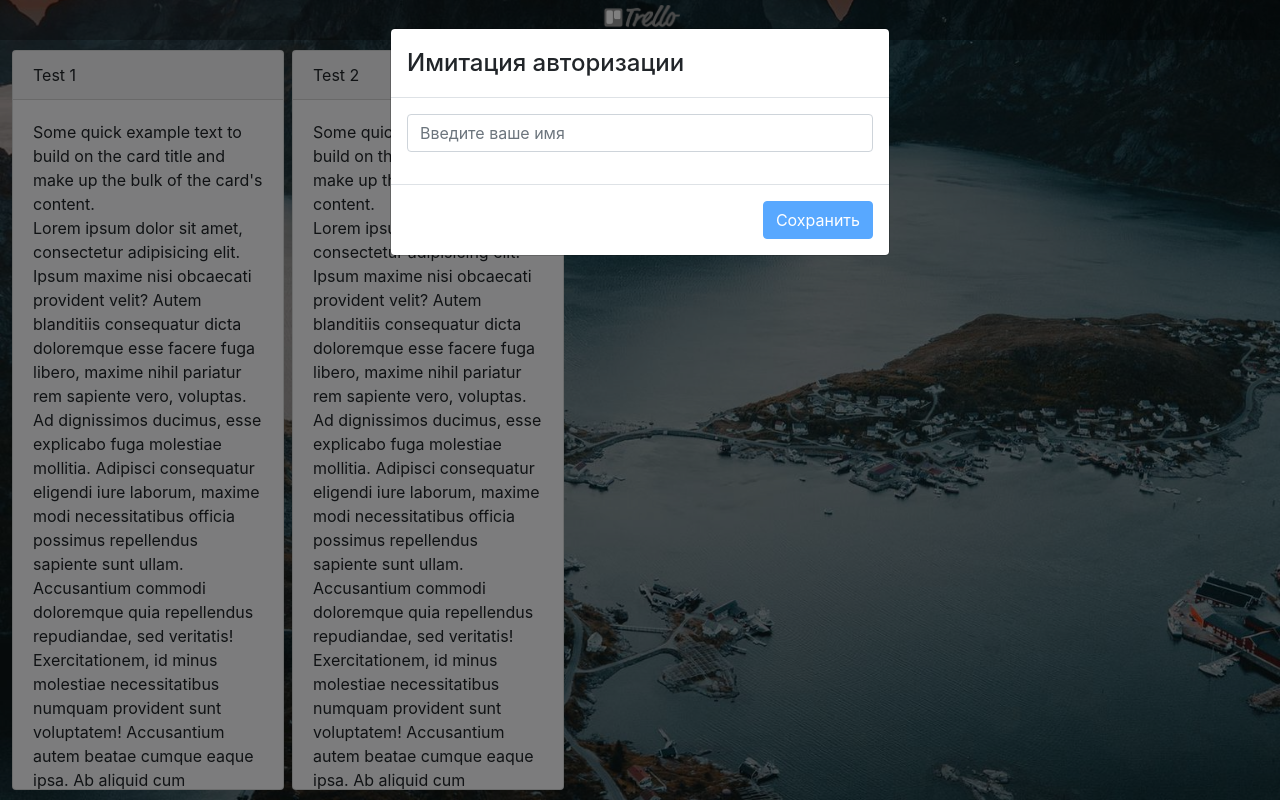
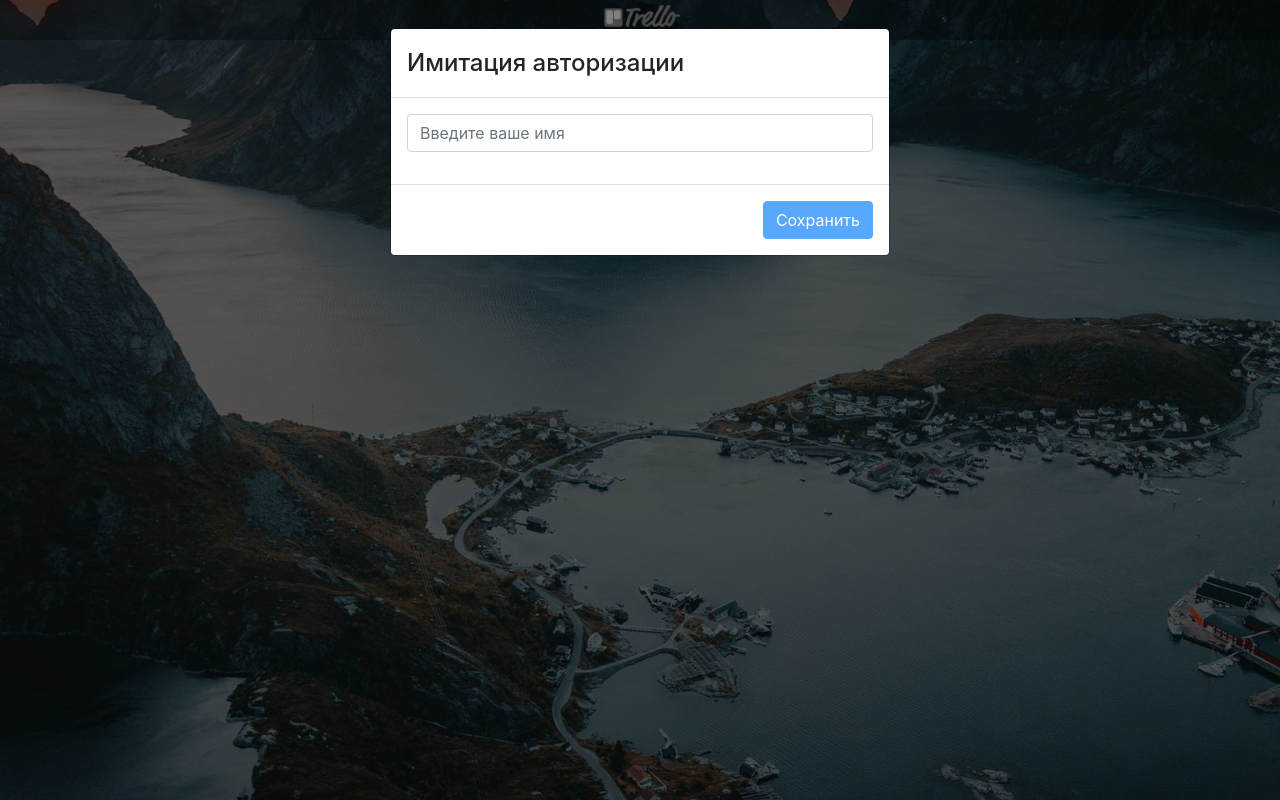
Before and after one commit to AlexandrTokarev/testapp_purrweb, a React (Create React App) app: page / in a window 1280 px wide. Built offline with nearby package versions, Linux system fonts and the light colour scheme.

Commit message:
Рефактор

```diff
--- a/src/App.tsx
+++ b/src/App.tsx
@@ -1,4 +1,4 @@
-import React from 'react';
+import React, {useState} from 'react';
 import { useSelector } from 'react-redux';
 import Header from './components/Header/Header';
 import Register from './components/Register/Register';
@@ -9,11 +9,13 @@ import { IUserState } from './redux/reducers/user';
 function App() {
 	const user: IUserState = useSelector<IAppState, IUserState>(state => state.user);
 
+	const [showRegister, setShowRegister] = useState<boolean>(!user.name);
+
 	return (
 		<div className='app'>
 			<Header />
-			<Register show={!user.name}/>
-			<Board/>
+			<Register show={showRegister} close={() => setShowRegister(false)}/>
+			{!!user.name && <Board/>}
 		</div>
 	);
 }
--- a/src/components/AddColumn/AddColumn.tsx
+++ b/src/components/AddColumn/AddColumn.tsx
@@ -1,9 +1,8 @@
-import React, {useEffect, useRef, useState} from 'react';
+import React, {useCallback, useEffect, useRef, useState} from 'react';
 import Button from 'react-bootstrap/Button';
 import {useDispatch} from 'react-redux';
-import {addColumn} from '../../redux/actions/board';
 import {uuidv4} from '../../helpers/utils';
-import {Column} from "../../redux/reducers/column";
+import {ADD_COLUMN} from "../../redux/actions/board";
 
 interface IProps {
 	toggleAddingList?: () => void
@@ -11,7 +10,6 @@ interface IProps {
 
 const AddColumn: React.FC<IProps> = ({toggleAddingList}) => {
 	const dispatch = useDispatch();
-	const dispatchAdd = (val: Column) => dispatch(addColumn(val));
 	const [title, setTitle] = useState<string>('');
 	const handleChangeTitle = ({target: {value}}: React.ChangeEvent<HTMLTextAreaElement>) => setTitle(value);
 
@@ -29,15 +27,7 @@ const AddColumn: React.FC<IProps> = ({toggleAddingList}) => {
 		e.target.style.height = `${e.target.scrollHeight}px`;
 	};
 
-	useEffect(() => {
-		document.addEventListener('click', handleClick, false);
-
-		return () => {
-			document.removeEventListener('click', handleClick, false);
-		}
-	}, [])
-
-	const handleClick = (e: MouseEvent) => {
+	const handleClick = useCallback((e: MouseEvent) => {
 		const node = addRef.current;
 
 		if (!node || node.contains(e.target as Node)) {
@@ -45,15 +35,26 @@ const AddColumn: React.FC<IProps> = ({toggleAddingList}) => {
 		}
 
 		toggleAddingList && toggleAddingList();
-	};
+	}, [toggleAddingList]);
+
+	useEffect(() => {
+		document.addEventListener('click', handleClick, false);
+
+		return () => {
+			document.removeEventListener('click', handleClick, false);
+		}
+	}, [handleClick])
 
 	const handleAdd = (): void => {
-		dispatchAdd({
-			id: uuidv4(),
-			title,
-			created: new Date().toISOString(),
-			updated: new Date().toISOString(),
-			cards: []
+		dispatch({
+			type: ADD_COLUMN,
+			payload: {
+				id: uuidv4(),
+				title,
+				created: new Date().toISOString(),
+				updated: new Date().toISOString(),
+				cards: []
+			}
 		});
 
 		toggleAddingList && toggleAddingList();
--- a/src/components/Board/Board.tsx
+++ b/src/components/Board/Board.tsx
@@ -8,7 +8,7 @@ import Column from '../Column/Column';
 import AddColumn from '../AddColumn/AddColumn';
 import {MOVE_COLUMN} from "../../redux/actions/board";
 
-const Board: React.FC<{}> = () => {
+const Board: React.FC = () => {
 	const dispatch = useDispatch();
 	const board = useSelector<IAppState, IBoardState>(state => state.board);
 
@@ -57,7 +57,7 @@ const Board: React.FC<{}> = () => {
 							{addColumn
 								? <AddColumn toggleAddingList={toggleAddingList}/>
 								: <Button
-									onClick={toggleAddingList}
+									onClick={(e:  React.MouseEvent) => { e.stopPropagation(); toggleAddingList()}}
 									className='board__add-btn'
 								>
 									<i className='fa fa-plus'/> Добавить
--- a/src/components/Column/Column.tsx
+++ b/src/components/Column/Column.tsx
@@ -14,10 +14,19 @@ const Column: React.FC<IProps> = ({title, index, columnId}) => {
 		<Draggable draggableId={columnId} index={index}>
 			{(provided, snapshot) => (
 
-				<Card className='column' bg='light' ref={provided.innerRef}
-					  {...provided.draggableProps}
-					  {...provided.dragHandleProps}>
-					<Card.Header>{title}</Card.Header>
+				<Card
+					className='column'
+					bg='light'
+					ref={provided.innerRef}
+					{...provided.draggableProps}
+					{...provided.dragHandleProps}
+				>
+					<Card.Header>
+						<span className='column__title'>{title}</span>
+						<div className='column__icon'>
+							<i className='fas fa-ellipsis-h'/>
+						</div>
+					</Card.Header>
 					<Card.Body style={{overflowY: 'auto'}}>
 
 						<Card.Text>
--- a/src/components/Register/Register.tsx
+++ b/src/components/Register/Register.tsx
@@ -7,10 +7,11 @@ import { isNullOrEmpty } from '../../helpers/utils';
 import { LOGIN } from '../../redux/actions/user';
 
 interface IProps {
-	show: boolean
+	show: boolean,
+	close: () => void
 }
 
-const Register: React.FC<IProps> = ({ show = false }) => {
+const Register: React.FC<IProps> = ({ show = false, close }) => {
 	const [name, setName] = useState<string>('');
 	const dispatch = useDispatch();
 
@@ -22,7 +23,9 @@ const Register: React.FC<IProps> = ({ show = false }) => {
 		dispatch({
 			type: LOGIN,
 			payload: name
-		})
+		});
+
+		close && close()
 	}
 
 	return (
--- a/src/index.scss
+++ b/src/index.scss
@@ -90,3 +90,31 @@ body,
   }
 
 }
+
+.card-header {
+  display: flex;
+  justify-content: space-between;
+  padding: 11px 14px;
+
+  .column__title {
+    flex-basis: 95%;
+  }
+
+  .column__icon {
+    height: 24px;
+    width: 24px;
+    border-radius: 50%;
+    text-align: center;
+    margin-right: -4px;
+    color: #9c9c9c;
+  }
+
+  .column__icon:hover {
+    background-color: rgba(9,30,66,.08);
+    cursor: pointer;
+  }
+
+  .column__icon:active {
+    background-color: rgba(9,30,66,.13);
+  }
+}
--- a/src/redux/actions/board.ts
+++ b/src/redux/actions/board.ts
@@ -1,18 +1,4 @@
-
-import { IActionType } from '../types';
-import {Column} from "../reducers/column";
 
 export const ADD_COLUMN = 'ADD_COLUMN';
 export const DELETE_COLUMN = 'DELETE_COLUMN';
 export const MOVE_COLUMN = 'MOVE_COLUMN';
-
-export const addColumn = (column: Column): IActionType => {
-	return {
-		type: ADD_COLUMN,
-		payload: column
-	}
-}
-
-export const moveColumn = () => {
-
-}
```
